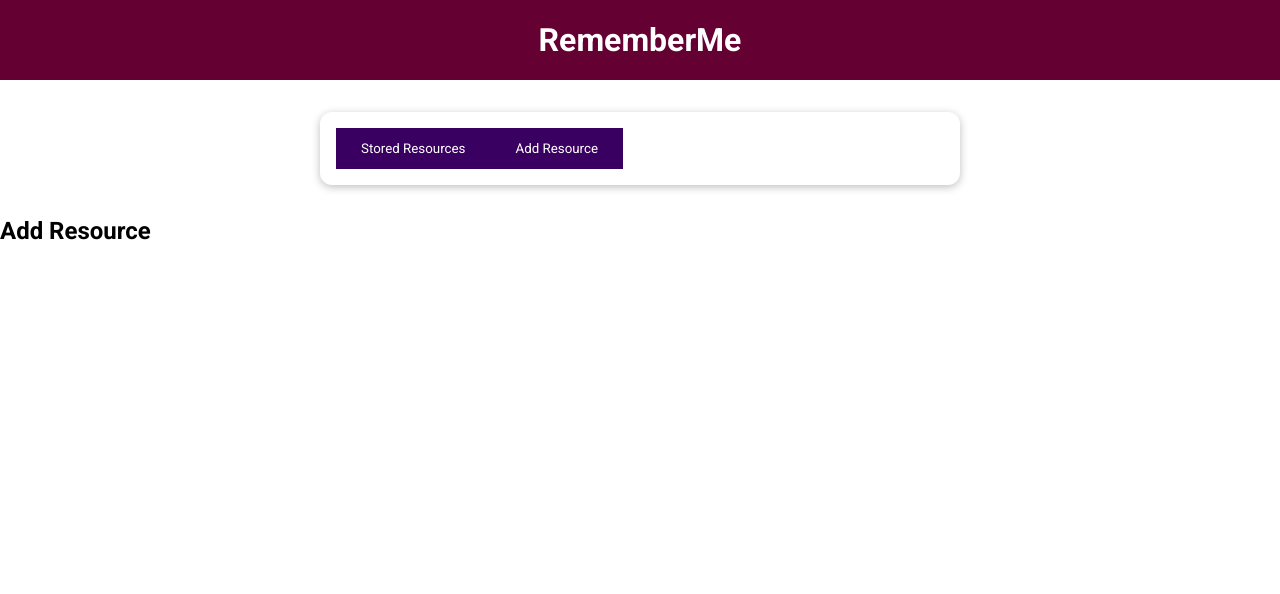
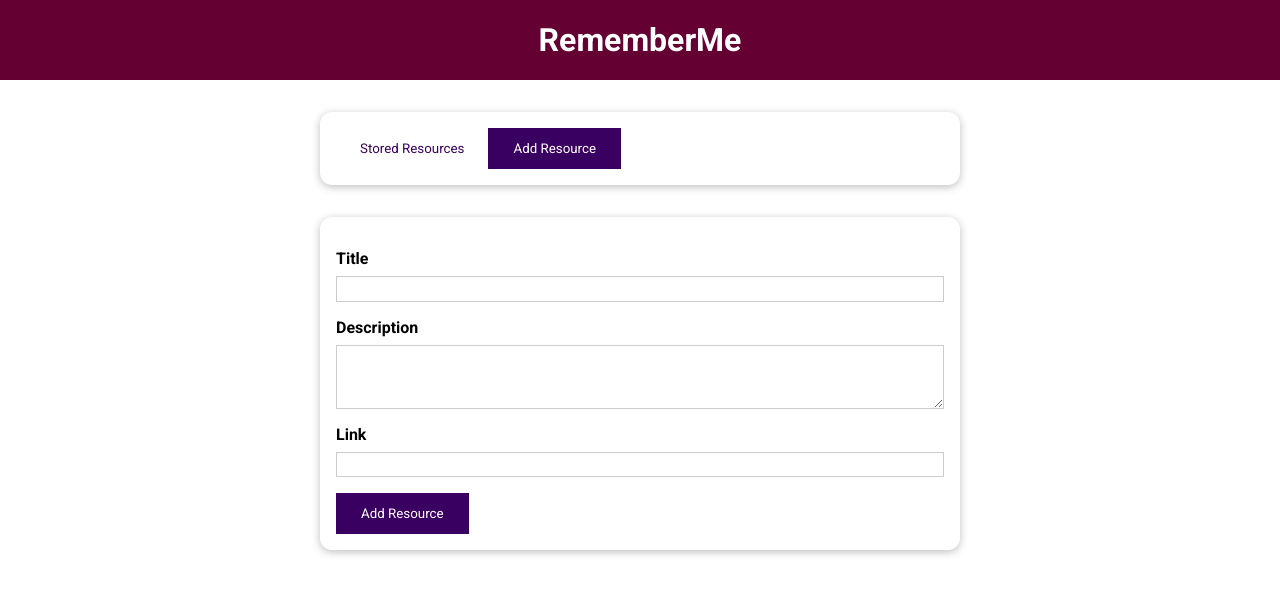
Before and after one commit to AhmedHelalAhmed/learning-resources-app, a Vue app: page / in a window 1280 px wide. Both pictures are taken after a click on the button "Add Resource". Shown: the top 594 px of the page. Built offline with nearby package versions, Linux system fonts and the light colour scheme.

Commit message:
Add resource form

```diff
--- a/src/components/UI/BaseButton.vue
+++ b/src/components/UI/BaseButton.vue
@@ -1,12 +1,12 @@
 <template>
-  <button :type="type" :class="mode">
+  <button :class="mode">
     <slot></slot>
   </button>
 </template>
 
 <script>
 export default {
-  props: ['type', 'mode']
+  props: ['mode']
 };
 </script>
 <style scoped>
--- a/src/components/learning-resources/AddResource.vue
+++ b/src/components/learning-resources/AddResource.vue
@@ -1,5 +1,58 @@
 <template>
-  <h2>
-    Add Resource
-  </h2>
+  <base-card>
+    <form>
+      <div class="form-control">
+        <label for="title">Title</label>
+        <input id="title" name="title" type="text" />
+      </div>
+
+      <div class="form-control">
+        <label for="description">Description</label>
+        <textarea id="description" name="description" rows="3"></textarea>
+      </div>
+
+      <div class="form-control">
+        <label for="link">Link</label>
+        <input id="link" name="link" type="url" />
+      </div>
+
+      <div>
+        <base-button type="submit">Add Resource</base-button>
+      </div>
+    </form>
+  </base-card>
 </template>
+
+<script>
+import BaseButton from '../UI/BaseButton.vue';
+export default {
+  components: { BaseButton }
+};
+</script>
+<style scoped>
+label {
+  font-weight: bold;
+  display: block;
+  margin-bottom: 0.5rem;
+}
+
+input,
+textarea {
+  display: block;
+  width: 100%;
+  font: inherit;
+  padding: 0.15rem;
+  border: 1px solid #ccc;
+}
+
+input:focus,
+textarea:focus {
+  outline: none;
+  border-color: #3a0061;
+  background-color: #f7ebff;
+}
+
+.form-control {
+  margin: 1rem 0;
+}
+</style>
--- a/src/components/learning-resources/TheResources.vue
+++ b/src/components/learning-resources/TheResources.vue
@@ -1,9 +1,13 @@
 <template>
   <base-card>
-    <base-button @click="setSelectedTab('stored-resources')"
+    <base-button
+      @click="setSelectedTab('stored-resources')"
+      :mode="storedResourcesButtonMode"
       >Stored Resources</base-button
     >
-    <base-button @click="setSelectedTab('add-resource')"
+    <base-button
+      @click="setSelectedTab('add-resource')"
+      :mode="AddResourceButtonMode"
       >Add Resource</base-button
     >
   </base-card>
@@ -35,6 +39,14 @@
       ]
     };
   },
+  computed: {
+    storedResourcesButtonMode() {
+      return this.selectedTab === 'stored-resources' ? null : 'flat';
+    },
+    AddResourceButtonMode() {
+      return this.selectedTab === 'add-resource' ? null : 'flat';
+    }
+  },
   provide() {
     return { resources: this.storedResources };
   },
```
